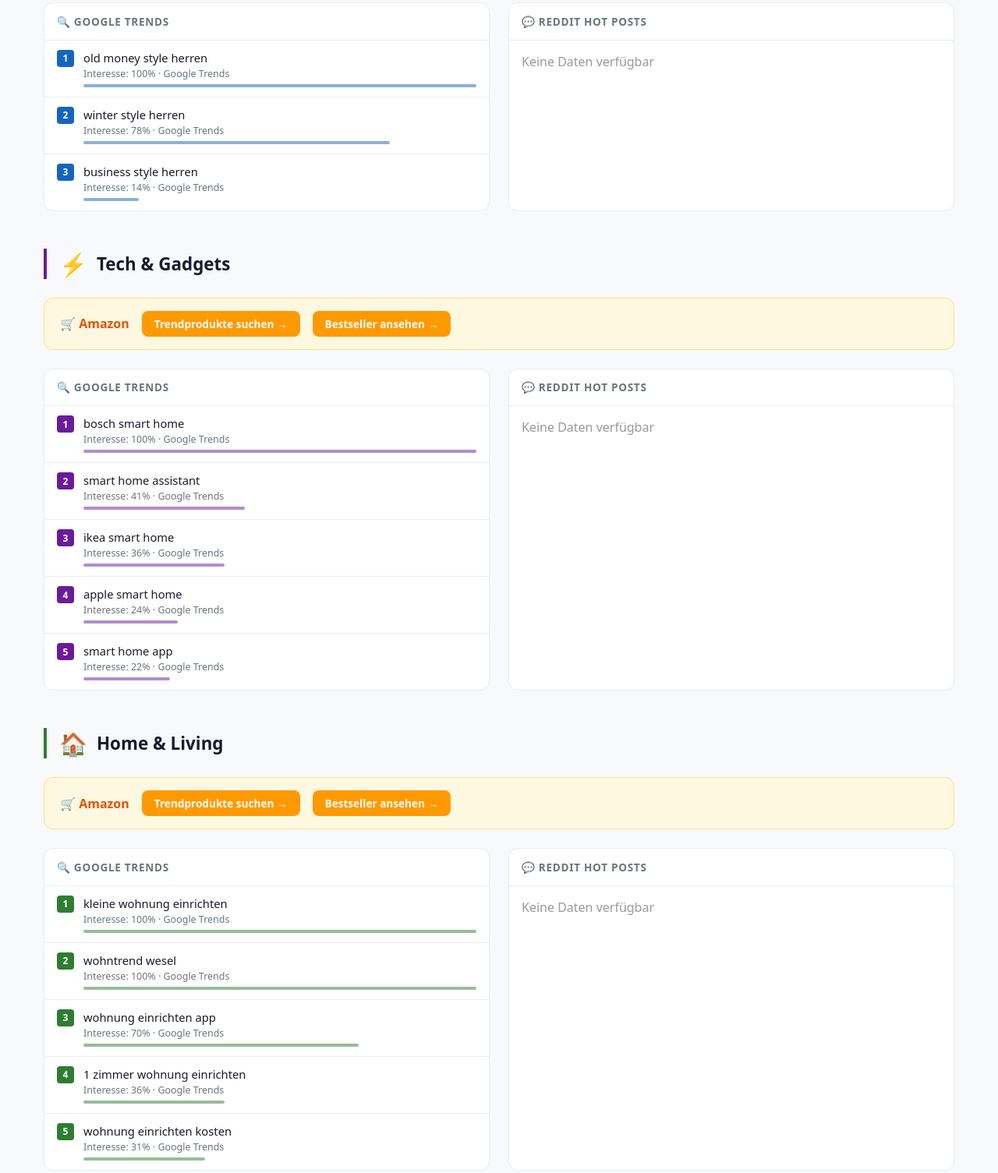
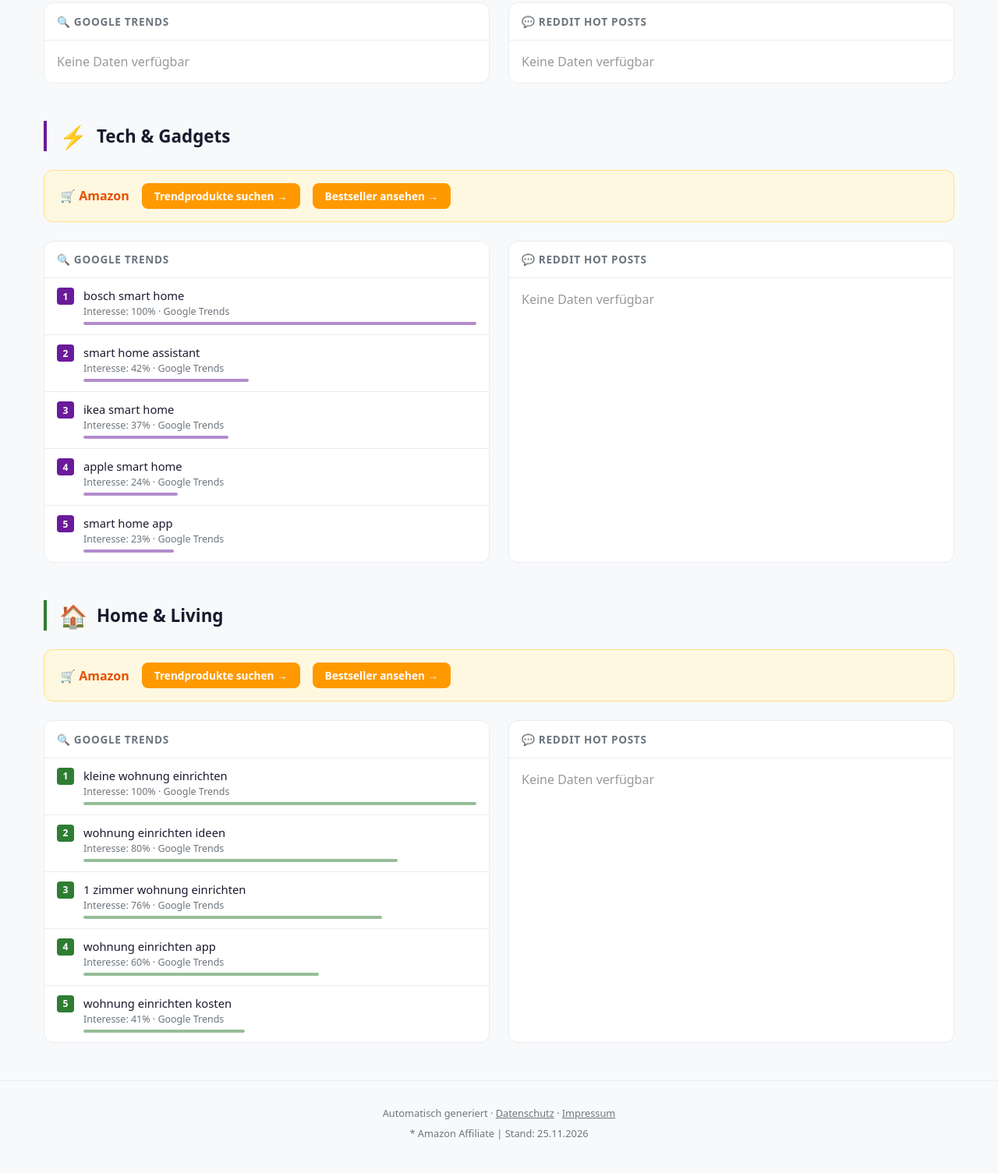
Before and after one commit to PataZiks/trend-affiliate, a plain HTML site: page index.html in a window 1280 px wide. Shown: the part 712-2217 px from the top of the page at 78% size. Drawn offline with Linux system fonts and the light colour scheme.

Commit message:
deploy: 642da968e3321dd79fd3c4c22343d9fcfde0584d

```diff
--- a/index.html
+++ b/index.html
@@ -3,7 +3,7 @@
 <head>
 <meta charset="UTF-8">
 <meta name="viewport" content="width=device-width, initial-scale=1">
-<title>Trend Report – 24.11.2026</title>
+<title>Trend Report – 25.11.2026</title>
 <style>
   :root {
     --bg: #f8f9fa; --card: #fff; --text: #1a1a2e;
@@ -62,7 +62,7 @@
 <body>
 <header>
   <h1>📈 Daily Trend Report</h1>
-  <p>Automatisch aktualisiert am 24.11.2026 · Trends aus Google, Reddit & Amazon</p>
+  <p>Automatisch aktualisiert am 25.11.2026 · Trends aus Google, Reddit & Amazon</p>
 </header>
 <main>
 <p class="disclaimer">
@@ -103,31 +103,7 @@
   <div class="grid">
     <div class="section-card">
       <h3>🔍 Google Trends</h3>
-      <ul class="trend-list">
-            <li>
-              <span class="trend-rank" style="background:#1565c0">1</span>
-              <div class="trend-body">
-                <div class="trend-term"><a href="https://trends.google.com/trends/explore?q=old%20money%20style%20herren&geo=DE" target="_blank" rel="nofollow">old money style herren</a></div>
-                <div class="trend-meta">Interesse: 100% · Google Trends</div>
-                <div class="bar" style="width:100%;opacity:.5;background:#1565c0"></div>
-              </div>
-            </li>
-            <li>
-              <span class="trend-rank" style="background:#1565c0">2</span>
-              <div class="trend-body">
-                <div class="trend-term"><a href="https://trends.google.com/trends/explore?q=winter%20style%20herren&geo=DE" target="_blank" rel="nofollow">winter style herren</a></div>
-                <div class="trend-meta">Interesse: 78% · Google Trends</div>
-                <div class="bar" style="width:78%;opacity:.5;background:#1565c0"></div>
-              </div>
-            </li>
-            <li>
-              <span class="trend-rank" style="background:#1565c0">3</span>
-              <div class="trend-body">
-                <div class="trend-term"><a href="https://trends.google.com/trends/explore?q=business%20style%20herren&geo=DE" target="_blank" rel="nofollow">business style herren</a></div>
-                <div class="trend-meta">Interesse: 14% · Google Trends</div>
-                <div class="bar" style="width:14%;opacity:.5;background:#1565c0"></div>
-              </div>
-            </li></ul>
+      <ul class="trend-list"><li style="padding:1rem;color:#999">Keine Daten verfügbar</li></ul>
     </div>
     <div class="section-card">
       <h3>💬 Reddit Hot Posts</h3>
@@ -161,16 +137,16 @@
               <span class="trend-rank" style="background:#6a1b9a">2</span>
               <div class="trend-body">
                 <div class="trend-term"><a href="https://trends.google.com/trends/explore?q=smart%20home%20assistant&geo=DE" target="_blank" rel="nofollow">smart home assistant</a></div>
-                <div class="trend-meta">Interesse: 41% · Google Trends</div>
-                <div class="bar" style="width:41%;opacity:.5;background:#6a1b9a"></div>
+                <div class="trend-meta">Interesse: 42% · Google Trends</div>
+                <div class="bar" style="width:42%;opacity:.5;background:#6a1b9a"></div>
               </div>
             </li>
             <li>
               <span class="trend-rank" style="background:#6a1b9a">3</span>
               <div class="trend-body">
                 <div class="trend-term"><a href="https://trends.google.com/trends/explore?q=ikea%20smart%20home&geo=DE" target="_blank" rel="nofollow">ikea smart home</a></div>
-                <div class="trend-meta">Interesse: 36% · Google Trends</div>
-                <div class="bar" style="width:36%;opacity:.5;background:#6a1b9a"></div>
+                <div class="trend-meta">Interesse: 37% · Google Trends</div>
+                <div class="bar" style="width:37%;opacity:.5;background:#6a1b9a"></div>
               </div>
             </li>
             <li>
@@ -185,8 +161,8 @@
               <span class="trend-rank" style="background:#6a1b9a">5</span>
               <div class="trend-body">
                 <div class="trend-term"><a href="https://trends.google.com/trends/explore?q=smart%20home%20app&geo=DE" target="_blank" rel="nofollow">smart home app</a></div>
-                <div class="trend-meta">Interesse: 22% · Google Trends</div>
-                <div class="bar" style="width:22%;opacity:.5;background:#6a1b9a"></div>
+                <div class="trend-meta">Interesse: 23% · Google Trends</div>
+                <div class="bar" style="width:23%;opacity:.5;background:#6a1b9a"></div>
               </div>
             </li></ul>
     </div>
@@ -221,33 +197,33 @@
             <li>
               <span class="trend-rank" style="background:#2e7d32">2</span>
               <div class="trend-body">
-                <div class="trend-term"><a href="https://trends.google.com/trends/explore?q=wohntrend%20wesel&geo=DE" target="_blank" rel="nofollow">wohntrend wesel</a></div>
-                <div class="trend-meta">Interesse: 100% · Google Trends</div>
-                <div class="bar" style="width:100%;opacity:.5;background:#2e7d32"></div>
+                <div class="trend-term"><a href="https://trends.google.com/trends/explore?q=wohnung%20einrichten%20ideen&geo=DE" target="_blank" rel="nofollow">wohnung einrichten ideen</a></div>
+                <div class="trend-meta">Interesse: 80% · Google Trends</div>
+                <div class="bar" style="width:80%;opacity:.5;background:#2e7d32"></div>
               </div>
             </li>
             <li>
               <span class="trend-rank" style="background:#2e7d32">3</span>
               <div class="trend-body">
-                <div class="trend-term"><a href="https://trends.google.com/trends/explore?q=wohnung%20einrichten%20app&geo=DE" target="_blank" rel="nofollow">wohnung einrichten app</a></div>
-                <div class="trend-meta">Interesse: 70% · Google Trends</div>
-                <div class="bar" style="width:70%;opacity:.5;background:#2e7d32"></div>
+                <div class="trend-term"><a href="https://trends.google.com/trends/explore?q=1%20zimmer%20wohnung%20einrichten&geo=DE" target="_blank" rel="nofollow">1 zimmer wohnung einrichten</a></div>
+                <div class="trend-meta">Interesse: 76% · Google Trends</div>
+                <div class="bar" style="width:76%;opacity:.5;background:#2e7d32"></div>
               </div>
             </li>
             <li>
               <span class="trend-rank" style="background:#2e7d32">4</span>
               <div class="trend-body">
-                <div class="trend-term"><a href="https://trends.google.com/trends/explore?q=1%20zimmer%20wohnung%20einrichten&geo=DE" target="_blank" rel="nofollow">1 zimmer wohnung einrichten</a></div>
-                <div class="trend-meta">Interesse: 36% · Google Trends</div>
-                <div class="bar" style="width:36%;opacity:.5;background:#2e7d32"></div>
+                <div class="trend-term"><a href="https://trends.google.com/trends/explore?q=wohnung%20einrichten%20app&geo=DE" target="_blank" rel="nofollow">wohnung einrichten app</a></div>
+                <div class="trend-meta">Interesse: 60% · Google Trends</div>
+                <div class="bar" style="width:60%;opacity:.5;background:#2e7d32"></div>
               </div>
             </li>
             <li>
               <span class="trend-rank" style="background:#2e7d32">5</span>
               <div class="trend-body">
                 <div class="trend-term"><a href="https://trends.google.com/trends/explore?q=wohnung%20einrichten%20kosten&geo=DE" target="_blank" rel="nofollow">wohnung einrichten kosten</a></div>
-                <div class="trend-meta">Interesse: 31% · Google Trends</div>
-                <div class="bar" style="width:31%;opacity:.5;background:#2e7d32"></div>
+                <div class="trend-meta">Interesse: 41% · Google Trends</div>
+                <div class="bar" style="width:41%;opacity:.5;background:#2e7d32"></div>
               </div>
             </li></ul>
     </div>
@@ -260,7 +236,7 @@
 </main>
 <footer>
   <p>Automatisch generiert · <a href="#">Datenschutz</a> · <a href="#">Impressum</a></p>
-  <p style="margin-top:.5rem">* Amazon Affiliate | Stand: 24.11.2026</p>
+  <p style="margin-top:.5rem">* Amazon Affiliate | Stand: 25.11.2026</p>
 </footer>
 </body>
 </html>
```
Also changed, not shown: trends_20261125.json (renamed from trends_20261124.json, +15 -34 lines).
